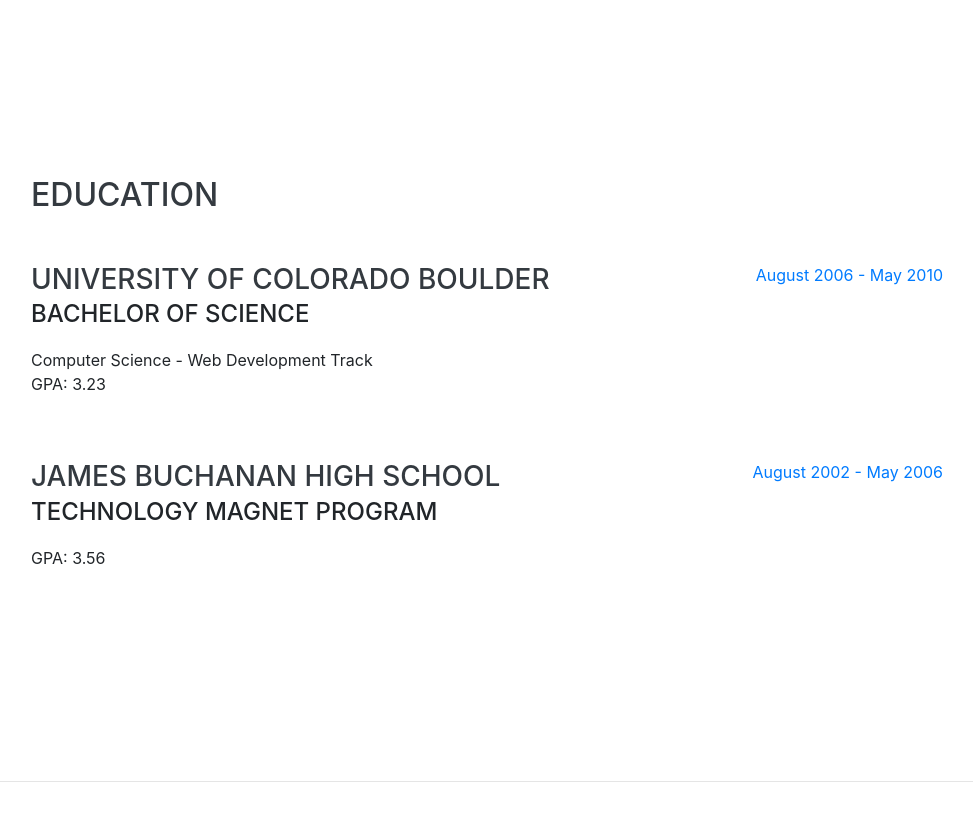
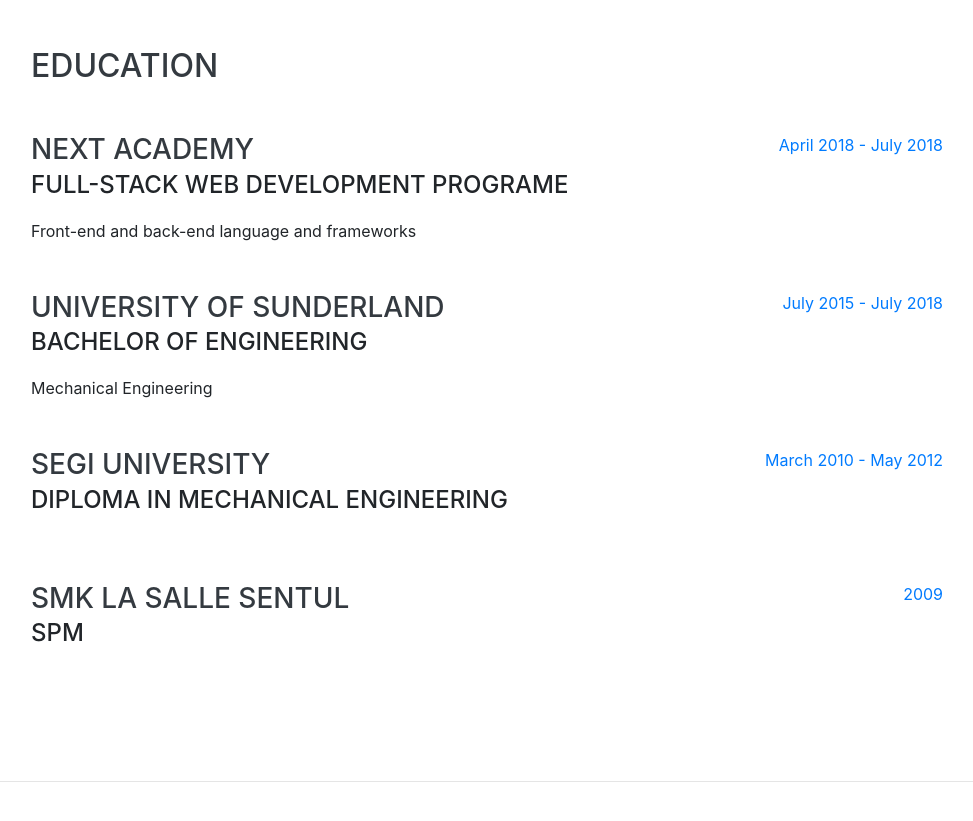
Before and after one commit to markgmz92/markgmz92.github.io, a website with bundled scripts: page index.html in a window 1280 px wide. Shown: the part 820-1641 px from the top of the page, without its empty margins (289-1262 px from the left). Built offline with nearby package versions, Linux system fonts and the light colour scheme; a web font is replaced by a local one.

Commit message:
Listed education

```diff
--- a/index.html
+++ b/index.html
@@ -69,26 +69,42 @@
                 <h2 class="mb-5">Education</h2>
                 <div class="resume-item d-flex flex-column flex-md-row justify-content-between mb-5">
                     <div class="resume-content">
-                        <h3 class="mb-0">University of Colorado Boulder</h3>
-                        <div class="subheading mb-3">Bachelor of Science</div>
-                        <div>Computer Science - Web Development Track</div>
-                        <p>GPA: 3.23</p>
+                        <h3 class="mb-0">NEXT Academy</h3>
+                        <div class="subheading mb-3">Full-stack Web Development Programe</div>
+                        <div>Front-end and back-end language and frameworks</div>
                     </div>
                     <div class="resume-date text-md-right">
-                        <span class="text-primary">August 2006 - May 2010</span>
+                        <span class="text-primary">April 2018 - July 2018 </span>
                     </div>
                 </div>
-                <div class="resume-item d-flex flex-column flex-md-row justify-content-between">
+                <div class="resume-item d-flex flex-column flex-md-row justify-content-between mb-5">
                     <div class="resume-content">
-                        <h3 class="mb-0">James Buchanan High School</h3>
-                        <div class="subheading mb-3">Technology Magnet Program</div>
-                        <p>GPA: 3.56</p>
+                        <h3 class="mb-0">University Of Sunderland</h3>
+                        <div class="subheading mb-3">Bachelor Of Engineering</div>
+                        <div>Mechanical Engineering</div>
                     </div>
                     <div class="resume-date text-md-right">
-                        <span class="text-primary">August 2002 - May 2006</span>
+                        <span class="text-primary">July 2015 - July 2018</span>
                     </div>
                 </div>
-            </div>
+                <div class="resume-item d-flex flex-column flex-md-row justify-content-between mb-5">
+                    <div class="resume-content">
+                        <h3 class="mb-0">Segi University</h3>
+                        <div class="subheading mb-3">Diploma in Mechanical Engineering</div>
+                    </div>
+                    <div class="resume-date text-md-right">
+                        <span class="text-primary">March 2010 - May 2012 </span>
+                    </div>
+                </div>
+                <div class="resume-item d-flex flex-column flex-md-row justify-content-between mb-5">
+                    <div class="resume-content">
+                        <h3 class="mb-0">SMK LA SALLE SENTUL</h3>
+                        <div class="subheading mb-3">SPM </div>
+                    </div>
+                    <div class="resume-date text-md-right">
+                        <span class="text-primary">2009 </span>
+                    </div>
+                </div>
         </section>
         <hr class="m-0">
         <section class="resume-section p-3 p-lg-5 d-flex align-items-center" id="skills">
```
